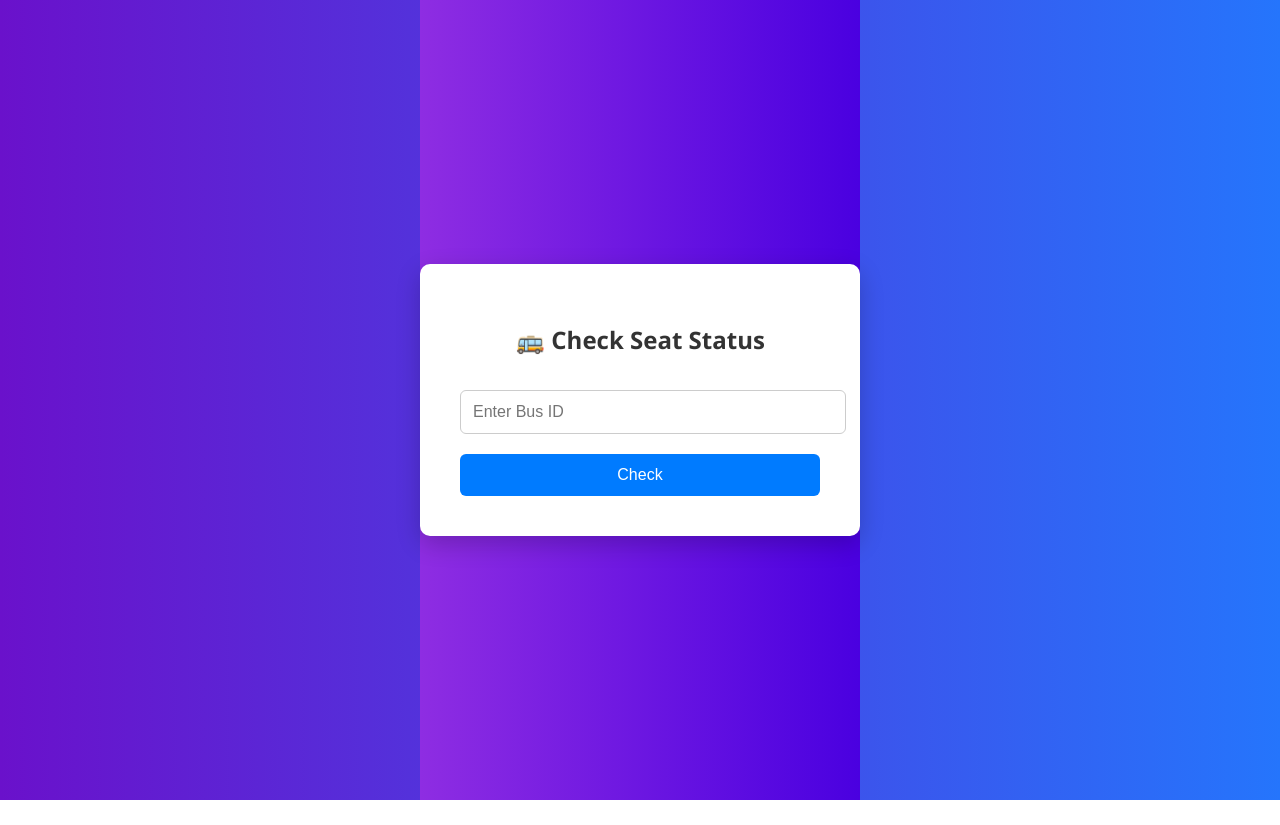
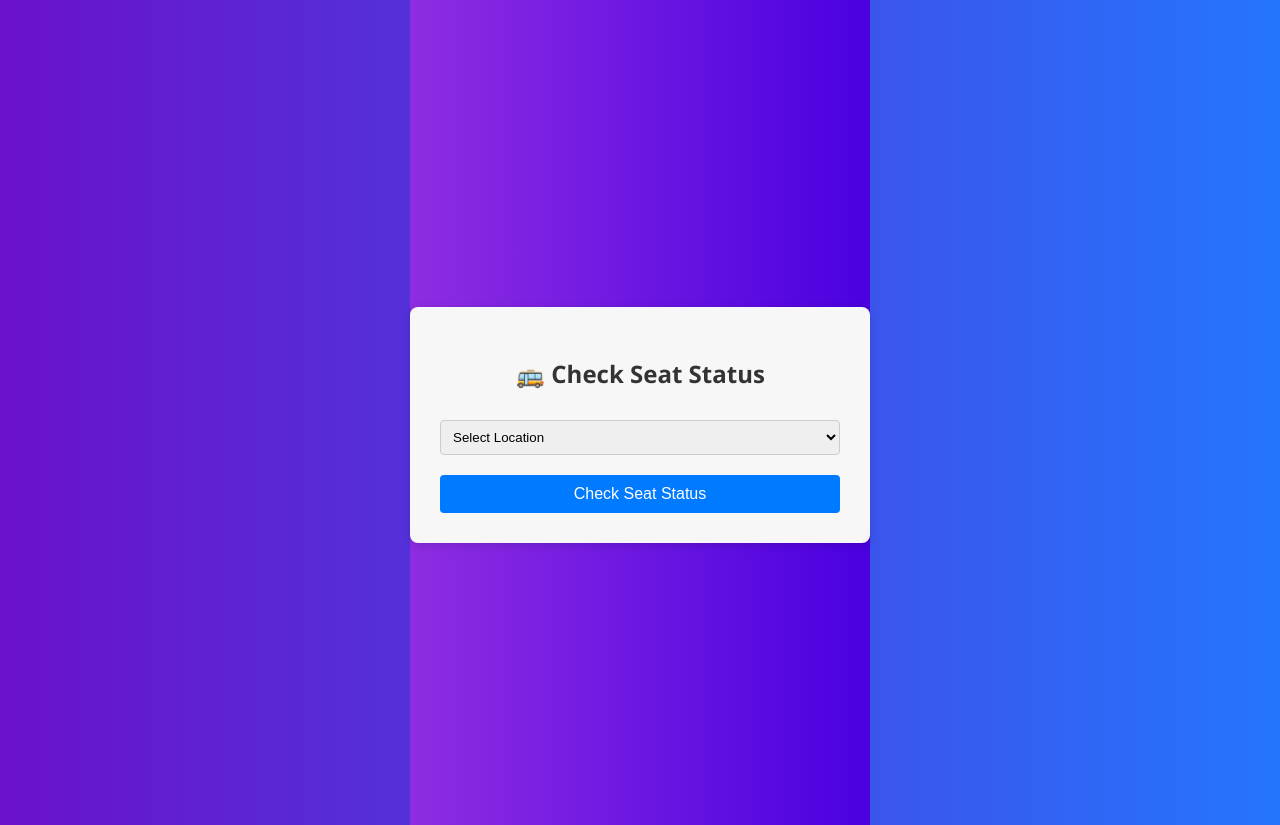
Before and after one commit to ChaudharyAman0520/BusManagementProject, a React (Create React App) app in the folder frontend/: page /check-seat-status in a window 1280 px wide. Before the commit the page ends 800 px from the top, so only its background shows below. Built offline with nearby package versions, Linux system fonts and the light colour scheme.

Commit message:
modified:   README.md 	modified:   api/app.py 	modified:   frontend/src/components/CheckSeatStatus.css 	modified:   frontend/src/components/CheckSeatStatus.jsx

```diff
--- a/frontend/src/components/CheckSeatStatus.css
+++ b/frontend/src/components/CheckSeatStatus.css
@@ -1,55 +1,89 @@
-/* src/styles/SeatCheck.css */
-
 .page-container {
   display: flex;
   justify-content: center;
-    align-items: center;
-    height: 100vh;
-    background: linear-gradient(to right, #8e2de2, #4a00e0);
-    font-family: 'Segoe UI', Tahoma, Geneva, Verdana, sans-serif;
+  padding-top: 50px;
 }
 
 .form-box {
-    background-color: #fff;
-    padding: 2.5rem;
-    border-radius: 10px;
-    box-shadow: 0 8px 24px rgba(0, 0, 0, 0.2);
-    width: 360px;
+  background-color: #f7f7f7;
+  padding: 30px;
+  border-radius: 8px;
+  box-shadow: 0 2px 8px rgba(0, 0, 0, 0.15);
+  width: 400px;
   text-align: center;
 }
 
 .form-box h2 {
-    margin-bottom: 1.5rem;
-    color: #333;
+  margin-bottom: 20px;
 }
 
+.form-box select,
 .form-box input {
+  margin: 10px 0;
+  padding: 8px;
   width: 100%;
-    padding: 12px;
-    margin: 10px 0;
-    border-radius: 6px;
   border: 1px solid #ccc;
-    font-size: 1rem;
+  border-radius: 4px;
 }
 
 .form-box button {
-    width: 100%;
-    padding: 12px;
+  margin-top: 10px;
+  padding: 10px 20px;
   background-color: #007bff;
   color: white;
-    font-size: 1rem;
   border: none;
-    border-radius: 6px;
+  border-radius: 4px;
   cursor: pointer;
-    margin-top: 10px;
-    transition: background-color 0.3s ease;
-  }
-
-  .form-box button:hover {
-    background-color: #0056b3;
 }
 
 .result-container {
-    margin-top: 1.5rem;
-    text-align: left;
+  margin-top: 20px;
 }
+
+.seat-grid {
+  display: grid;
+  grid-template-columns: repeat(4, 60px);
+  gap: 10px;
+  justify-content: center;
+  margin-top: 15px;
+}
+
+.seat {
+  width: 60px;
+  height: 60px;
+  line-height: 60px;
+  text-align: center;
+  border-radius: 6px;
+  font-weight: bold;
+  color: white;
+}
+
+.seat.filled {
+  background-color: #b22222;
+}
+
+.seat.empty {
+  background-color: #2ecc71;
+}
+
+/* Seat legend styling */
+.seat-legend {
+  display: flex;
+  justify-content: center;
+  gap: 20px;
+  margin-top: 20px;
+}
+
+.legend-item {
+  display: flex;
+  align-items: center;
+  gap: 8px;
+  font-weight: 500;
+}
+
+.legend-item .seat {
+  width: 20px;
+  height: 20px;
+  border-radius: 4px;
+  font-size: 0;
+}
--- a/frontend/src/components/CheckSeatStatus.jsx
+++ b/frontend/src/components/CheckSeatStatus.jsx
@@ -1,15 +1,48 @@
 import React, { useState } from 'react';
 import './CheckSeatStatus.css';
 
-
 function CheckSeatStatus() {
-  const [busId, setBusId] = useState('');
+  const [selectedLocation, setSelectedLocation] = useState('');
+  const [buses, setBuses] = useState([]);
+  const [selectedBus, setSelectedBus] = useState('');
   const [seatInfo, setSeatInfo] = useState(null);
   const [error, setError] = useState('');
 
+  const handleLocationChange = async (e) => {
+    const location = e.target.value;
+    setSelectedLocation(location);
+    setSelectedBus('');
+    setSeatInfo(null);
+
+    try {
+      const response = await fetch(`http://127.0.0.1:5000/buses/${location}`);
+      const data = await response.json();
+      if (response.ok) {
+        setBuses(data.buses || []);
+        setError('');
+      } else {
+        setBuses([]);
+        setError(data.message || 'Failed to fetch buses');
+      }
+    } catch (err) {
+      setBuses([]);
+      setError('Error fetching buses');
+    }
+  };
+
+  const handleBusChange = (e) => {
+    setSelectedBus(e.target.value);
+    setSeatInfo(null);
+  };
+
   const handleCheckStatus = async () => {
+    if (!selectedBus) {
+      setError('Please select a bus');
+      return;
+    }
+
     try {
-      const response = await fetch(`http://127.0.0.1:5000/seat-status/${busId}`);
+      const response = await fetch(`http://127.0.0.1:5000/seat-status/${selectedBus}`);
       const data = await response.json();
       if (response.ok) {
         setSeatInfo(data);
@@ -24,28 +57,75 @@ function CheckSeatStatus() {
     }
   };
 
+  const renderSeatGrid = () => {
+    const rows = ['1', '2', '3', '4', '5'];
+    const cols = ['A', 'B', 'C', 'D'];
+    const filled = seatInfo?.filled_seats || [];
+
+    return (
+      <div className="seat-grid">
+        {rows.map((row) =>
+          cols.map((col) => {
+            const seatId = `${row}${col}`;
+            const isFilled = filled.includes(seatId);
+            return (
+              <div
+                key={seatId}
+                className={`seat ${isFilled ? 'filled' : 'empty'}`}
+              >
+                {seatId}
+              </div>
+            );
+          })
+        )}
+      </div>
+    );
+  };
+
   return (
     <div className="page-container">
       <div className="form-box">
         <h2>🚌 Check Seat Status</h2>
-        <input
-          type="text"
-          placeholder="Enter Bus ID"
-          value={busId}
-          onChange={(e) => setBusId(e.target.value)}
-        />
-        <button onClick={handleCheckStatus}>Check</button>
+
+        <select value={selectedLocation} onChange={handleLocationChange}>
+          <option value="">Select Location</option>
+          <option value="Dehradun">Dehradun</option>
+          <option value="Rishikesh">Rishikesh</option>
+          <option value="Mussoorie">Mussoorie</option>
+          <option value="Haridwar">Haridwar</option>
+        </select>
+
+        {buses.length > 0 && (
+          <select value={selectedBus} onChange={handleBusChange}>
+            <option value="">Select Bus</option>
+            {buses.map((bus) => (
+              <option key={bus} value={bus}>
+                {bus}
+              </option>
+            ))}
+          </select>
+        )}
+
+        <button onClick={handleCheckStatus}>Check Seat Status</button>
 
         {error && <p style={{ color: 'red' }}>{error}</p>}
 
         {seatInfo && (
           <div className="result-container">
-            <h4>Filled Seats for Bus {busId}</h4>
-            <ul>
-              {seatInfo.filled_seats.map((seat, index) => (
-                <li key={index}>Seat {seat}</li>
-              ))}
-            </ul>
+            <h4>Filled Seats for Bus {selectedBus}</h4>
+            {renderSeatGrid()}
+
+            {/* Seat Legend */}
+            <div className="seat-legend">
+              <div className="legend-item">
+                <div className="seat filled"></div>
+                <span>Filled</span>
+              </div>
+              <div className="legend-item">
+                <div className="seat empty"></div>
+                <span>Empty</span>
+              </div>
+            </div>
           </div>
         )}
       </div>
```
Also changed, not shown: 2 other files (tests, documents, lock files or other folders). Lines whose indentation alone changed are shown as unchanged.
